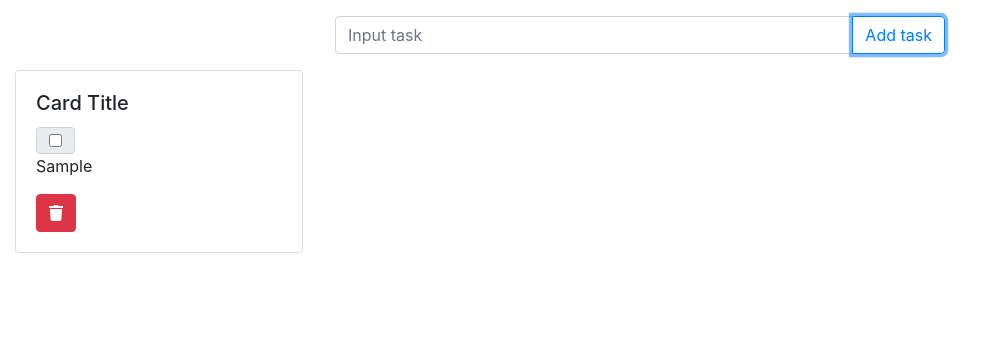
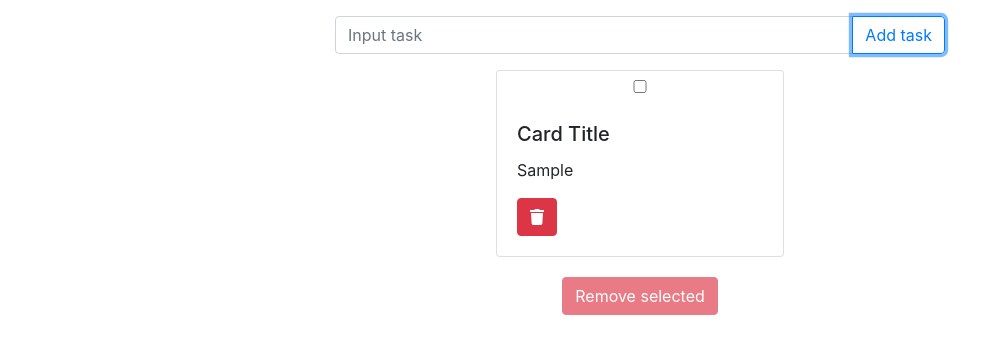
Before and after one commit to MAG7777/task-management, a React (Create React App) app: page / in a window 1280 px wide. Both pictures are taken after typing "Sample" into the empty fields and a click on the button "Add task". Shown: the top 354 px of the page, without its empty margins (0-997 px from the left). Built offline with nearby package versions, Linux system fonts and the light colour scheme.

Commit message:
Added modal, multiple remove of tasks

```diff
--- a/src/App.js
+++ b/src/App.js
@@ -1,12 +1,13 @@
 import React from "react";
-import 'bootstrap/dist/css/bootstrap.min.css';
-import ToDo from './components/ToDo';
+import "bootstrap/dist/css/bootstrap.min.css";
+import ToDo from "./components/ToDo";
+import "./style.css";
 
 function App() {
   return (
-    <div>
-    <ToDo />
-    </div>
+    <>
+      <ToDo />
+    </>
   );
 }
 
--- /dev/null
+++ b/src/components/Confirm.js
@@ -0,0 +1,32 @@
+import React from "react";
+import { Modal, Button } from "react-bootstrap";
+
+function Confirm(props) {
+  const { count, onCancel, onSubmit } = props;
+  return (
+    <Modal
+      {...props}
+      size="lg"
+      aria-labelledby="contained-modal-title-vcenter"
+      centered
+      show={true}
+      onHide={onCancel}
+    >
+      <Modal.Header closeButton>
+        <Modal.Title id="contained-modal-title-vcenter">
+          Are you sure to remove {count} tasks?
+        </Modal.Title>
+      </Modal.Header>
+      <Modal.Footer>
+        <Button onClick={onSubmit} variant="warning">
+          Remove
+        </Button>
+        <Button onClick={onCancel} variant="secondary">
+          Cancel
+        </Button>
+      </Modal.Footer>
+    </Modal>
+  );
+}
+
+export default Confirm;
--- a/src/components/NewTask.js
+++ b/src/components/NewTask.js
@@ -1,8 +1,7 @@
-import { render } from "@testing-library/react";
-import React, { Component } from "react";
+import React, { PureComponent } from "react";
 import { InputGroup, FormControl, Button } from "react-bootstrap";
 
-export default class NewTask extends Component {
+export default class NewTask extends PureComponent {
   state = {
     inputValue: "",
   };
--- a/src/components/Task.js
+++ /dev/null
@@ -1,22 +0,0 @@
-import React from "react";
-import { InputGroup, Card, Button } from "react-bootstrap";
-import { FontAwesomeIcon } from "@fortawesome/react-fontawesome";
-import { faTrash } from "@fortawesome/free-solid-svg-icons";
-
-export default function Task(props) {
-  const { data } = props;
-  return (
-    <Card style={{ width: "18rem" }}>
-      <Card.Body>
-        <Card.Title>Card Title</Card.Title>
-        <InputGroup.Prepend>
-          <InputGroup.Checkbox aria-label="Checkbox for following text input" />
-        </InputGroup.Prepend>
-        <Card.Text>{data.text}</Card.Text>
-        <Button variant="danger" onClick={props.onRemove(data.id)}>
-          <FontAwesomeIcon icon={faTrash} />
-        </Button>
-      </Card.Body>
-    </Card>
-  );
-}
--- /dev/null
+++ b/src/components/Task/Task.js
@@ -0,0 +1,42 @@
+import React, { PureComponent } from "react";
+import { Card, Button } from "react-bootstrap";
+import { FontAwesomeIcon } from "@fortawesome/react-fontawesome";
+import { faTrash } from "@fortawesome/free-solid-svg-icons";
+import styles from "./task.module.css";
+
+class Task extends PureComponent {
+  state = {
+    checked: false,
+  };
+
+  taggleCheckbox = () => {
+    this.setState({
+      checked: !this.state.checked,
+    });
+    this.props.onCheck();
+  };
+
+  render() {
+    const { data, onRemove } = this.props;
+    const {checked} = this.state;
+
+    return (
+      <Card className={`card ${styles.taskcard} ${checked ? styles.checked : "" }`}>
+        <input
+          type="checkbox"
+          className={styles.checkbox}
+          onClick={this.taggleCheckbox}
+        />
+        <Card.Body>
+          <Card.Title>Card Title</Card.Title>
+          <Card.Text>{data.text}</Card.Text>
+          <Button variant="danger" onClick={onRemove(data.id)}>
+            <FontAwesomeIcon icon={faTrash} />
+          </Button>
+        </Card.Body>
+      </Card>
+    );
+  }
+}
+
+export default Task;
--- /dev/null
+++ b/src/components/Task/task.module.css
@@ -0,0 +1,12 @@
+.checkbox {
+  margin: 9px;
+}
+
+.taskcard {
+  margin: 0 auto 20px;
+  width: 18rem;
+}
+
+.checked {
+    border: 1px solid red;
+}
--- a/src/components/ToDo.js
+++ b/src/components/ToDo.js
@@ -1,13 +1,15 @@
 import React, { Component } from "react";
-import { Container, Row, Col, InputGroup, Button, Card } from "react-bootstrap";
+import { Container, Row, Col, Button } from "react-bootstrap";
 import idGenerator from "../helpers/idGenerator";
 import NewTask from "./NewTask";
-import Task from "./Task";
+import Task from "./Task/Task";
+import Confirm from "./Confirm";
 
 export default class ToDo extends Component {
   state = {
-    inputValue: "",
     tasks: [],
+    checkedTasks: new Set(),
+    showConfirm: false,
   };
 
   handleAddTaskClick = (inputValue) => {
@@ -19,7 +21,6 @@ export default class ToDo extends Component {
     tasks.unshift(newTasks);
     this.setState({
       tasks,
-      //   inputValue: "",
     });
   };
 
@@ -31,11 +32,52 @@ export default class ToDo extends Component {
     });
   };
 
+  handleCheck = (taskId) => () => {
+    const checkedTasks = new Set(this.state.checkedTasks);
+    if (checkedTasks.has(taskId)) {
+      checkedTasks.delete(taskId);
+    } else {
+      checkedTasks.add(taskId);
+    }
+
+    this.setState({
+      checkedTasks,
+    });
+  };
+
+  onRemoveSelected = () => {
+    const checkedTasks = new Set(this.state.checkedTasks);
+    let tasks = [...this.state.tasks];
+
+    checkedTasks.forEach((taskId) => {
+      tasks = tasks.filter((task) => task.id !== taskId);
+    });
+
+    checkedTasks.clear();
+
+    this.setState({
+      tasks,
+      checkedTasks,
+      showConfirm: false
+    });
+  };
+
+  toggleConfirm = () => {
+    this.setState({
+      showConfirm: !this.state.showConfirm,
+    });
+  };
+
   render() {
-    let showTask = this.state.tasks.map((task) => {
+    const { checkedTasks, tasks, showConfirm } = this.state;
+    const showTask = tasks.map((task) => {
       return (
         <Col key={task.id}>
-          <Task data={task} onRemove={this.handleDeleteTask} />
+          <Task
+            data={task}
+            onRemove={this.handleDeleteTask}
+            onCheck={this.handleCheck(task.id)}
+          />
         </Col>
       );
     });
@@ -47,6 +89,22 @@ export default class ToDo extends Component {
           </Col>
         </Row>
         <Row>{showTask}</Row>
+        <Row className="justify-content-center">
+          <Button
+            variant="danger"
+            disabled={checkedTasks.size ? false : true}
+            onClick={this.toggleConfirm}
+          >
+            Remove selected
+          </Button>
+        </Row>
+        {showConfirm && (
+          <Confirm
+            count={checkedTasks.size}
+            onSubmit={this.onRemoveSelected}
+            onCancel={this.toggleConfirm}
+          />
+        )}
       </Container>
     );
   }
--- a/src/index.js
+++ b/src/index.js
@@ -4,9 +4,9 @@ import App from './App';
 import reportWebVitals from './reportWebVitals';
 
 ReactDOM.render(
-  <React.StrictMode>
-    <App />
-  </React.StrictMode>,
+  // <React.StrictMode>
+    <App />,
+  // </React.StrictMode>,
   document.getElementById('root')
 );
 
```
Also changed, not shown: src/style.css (added).
